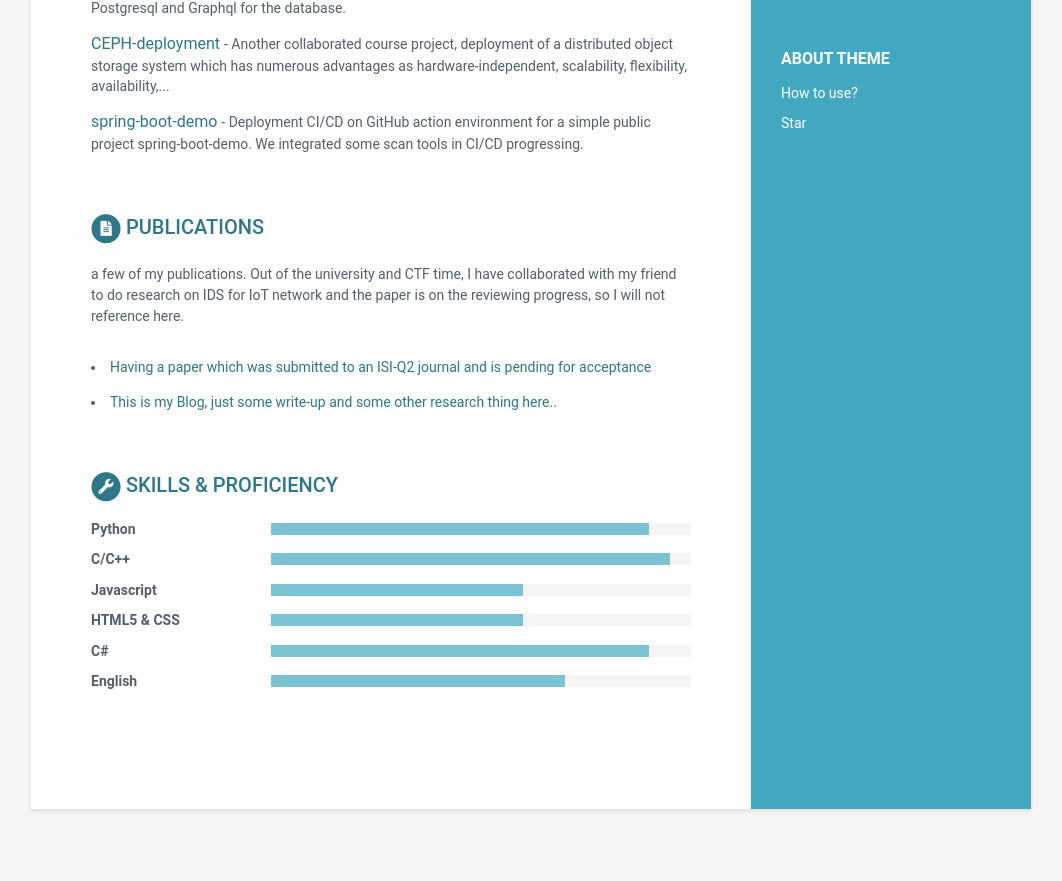
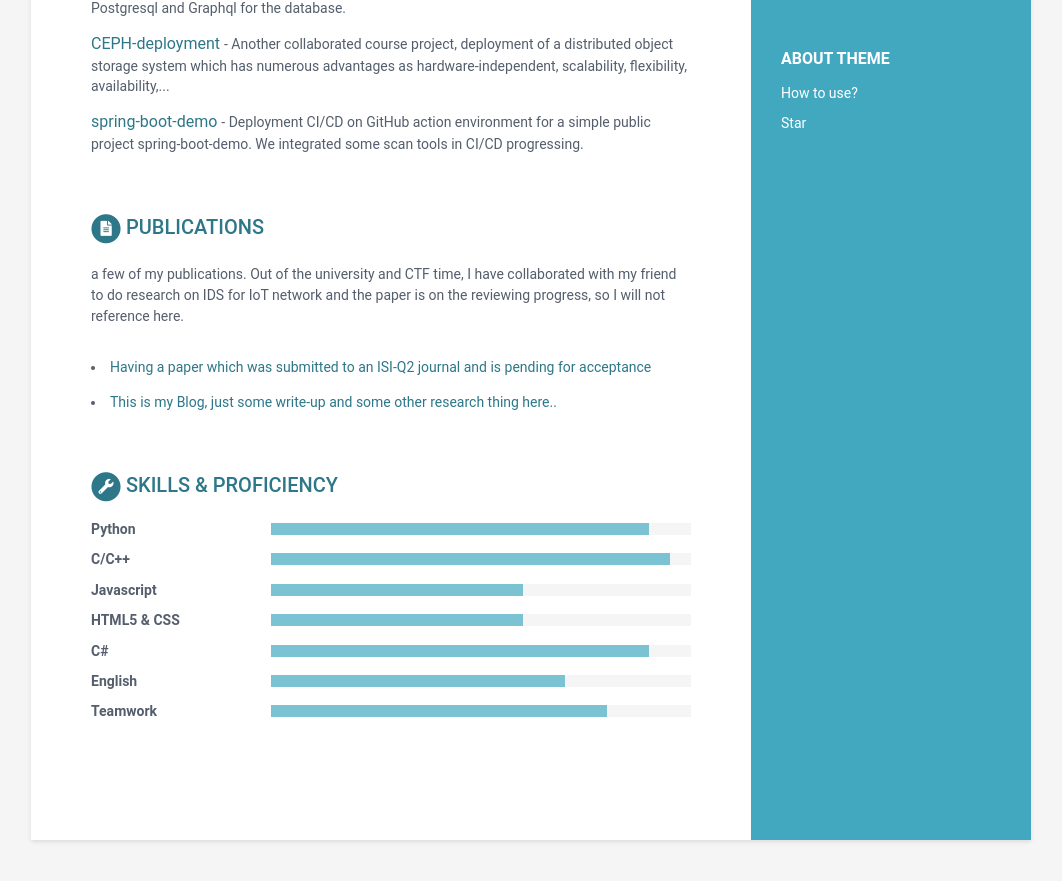
Before and after one commit to IxZZZ/CV, a Jekyll site: the page built from index.html, in a window 1280 px wide and 900 px high, scrolled down 1143 px. Shown: the top 881 px of the window, without its empty margins (109-1171 px from the left). Built offline with Jekyll 4.4.1, drawn with Linux system fonts in a browser that asks for light colours.

Commit message:
maybe a final

```diff
--- a/_data/data.yml
+++ b/_data/data.yml
@@ -142,5 +142,8 @@ skills:
       - name: English
         level: 70%
 
+      - name: Teamwork
+        level: 80%
+
 # footer: >
 #     Designed with <i class="fas fa-heart"></i> by <a href="http://themes.3rdwavemedia.com" target="_blank" rel="nofollow">Xiaoying Riley</a>
```
Also changed, not shown: assets/images/profile.png (deleted).
